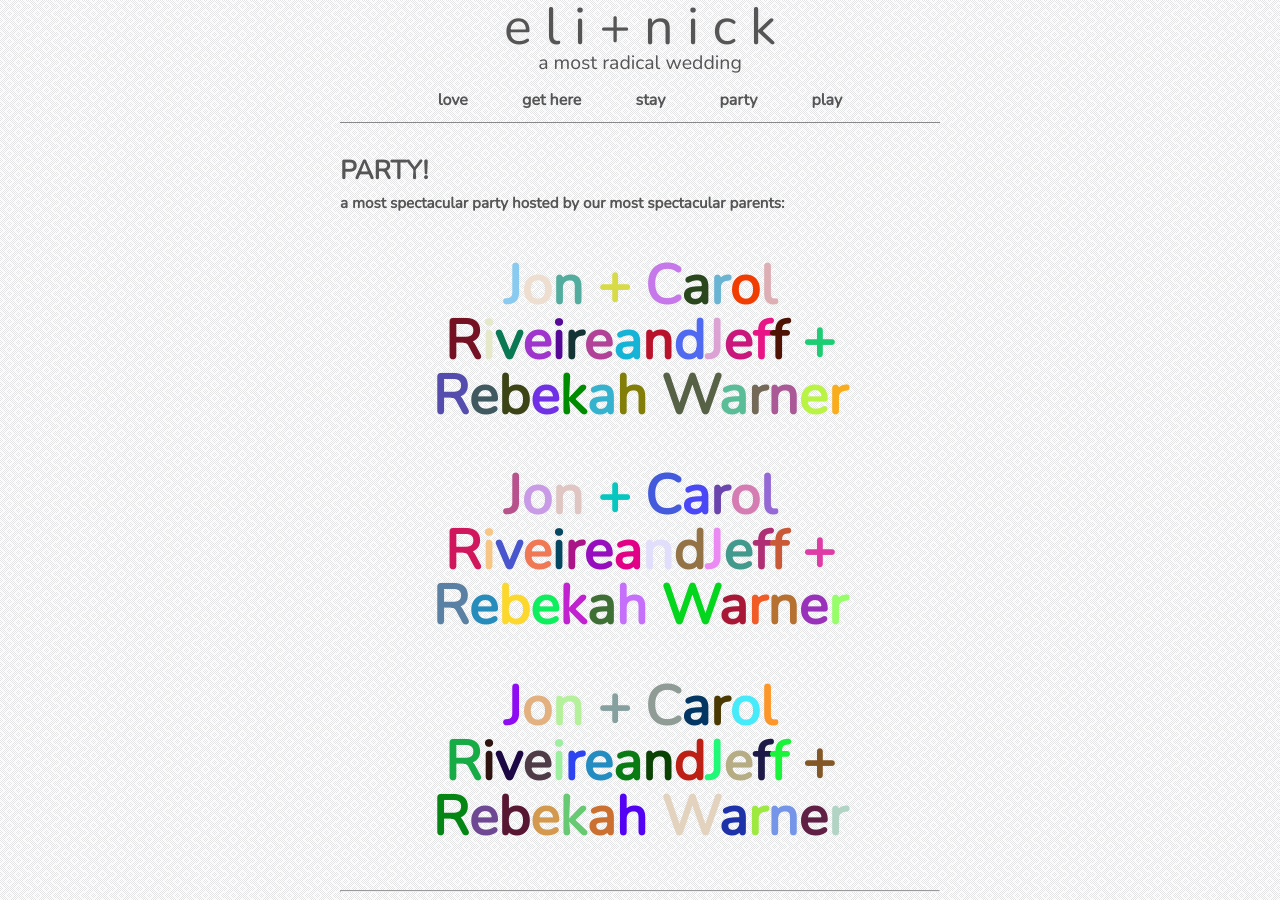
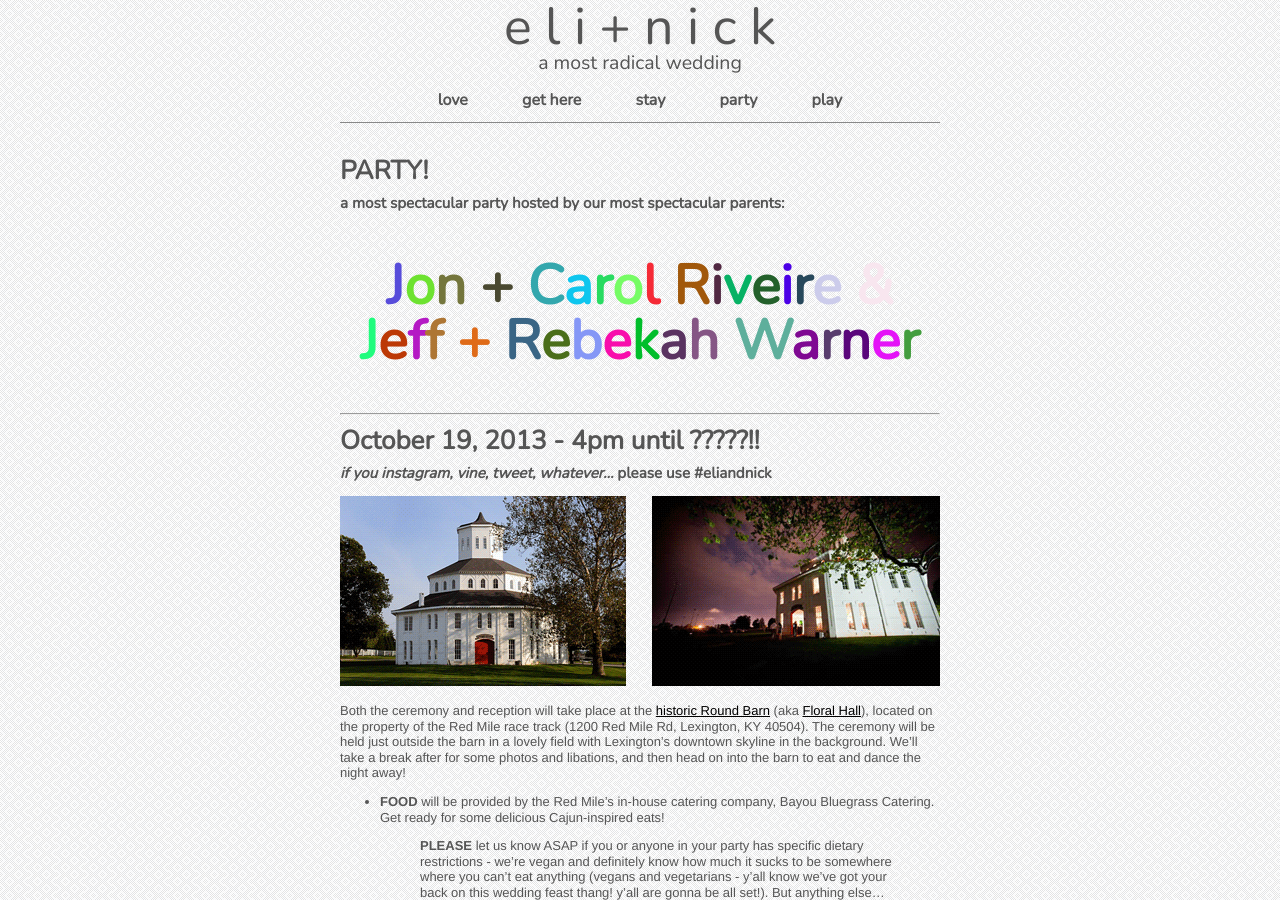
Before and after one commit to nikolaiwarner/eliandnick.com, a Jekyll site: the page built from party.md, in a window 1280 px wide and 900 px high. Built offline with Jekyll 4.4.1, drawn with Linux system fonts in a browser that asks for light colours; nearby versions of some CDN libraries; some of the changed lines change nothing that is shown.

Commit message:
Update party.md

```diff
--- a/party.md
+++ b/party.md
@@ -5,9 +5,7 @@ title: Who likes to rock the party?
 
 # PARTY!
 ### a most spectacular party hosted by our most spectacular parents:
-<h2 class="sparkle">Jon + Carol Riveire</h2>
-<h2 class="sparkle">and</h2>
-<h2 class="sparkle">Jeff + Rebekah Warner</h2>
+<h2 class="sparkle">Jon + Carol Riveire & Jeff + Rebekah Warner</h2>
 ***
 
 # October 19, 2013 - 4pm until ?????!!
```
